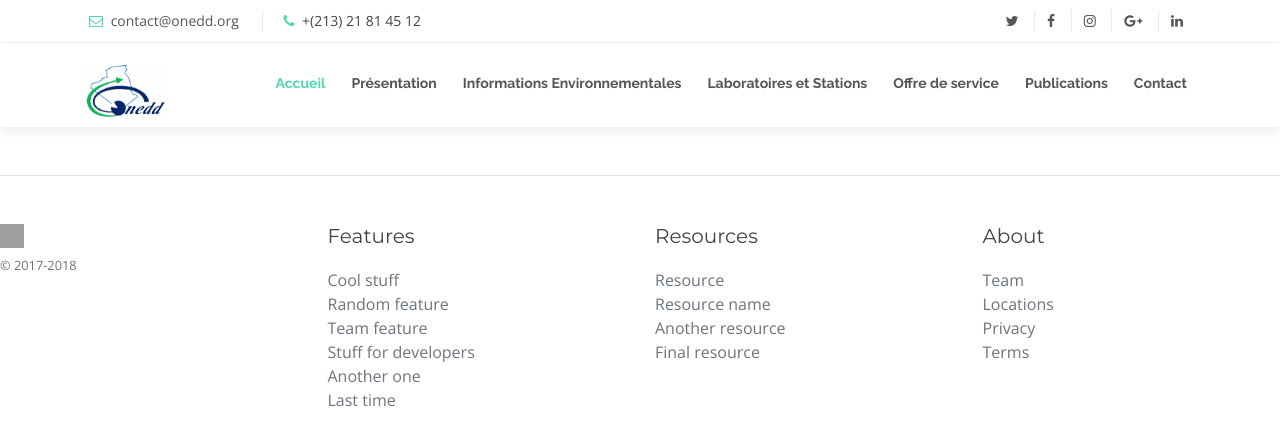
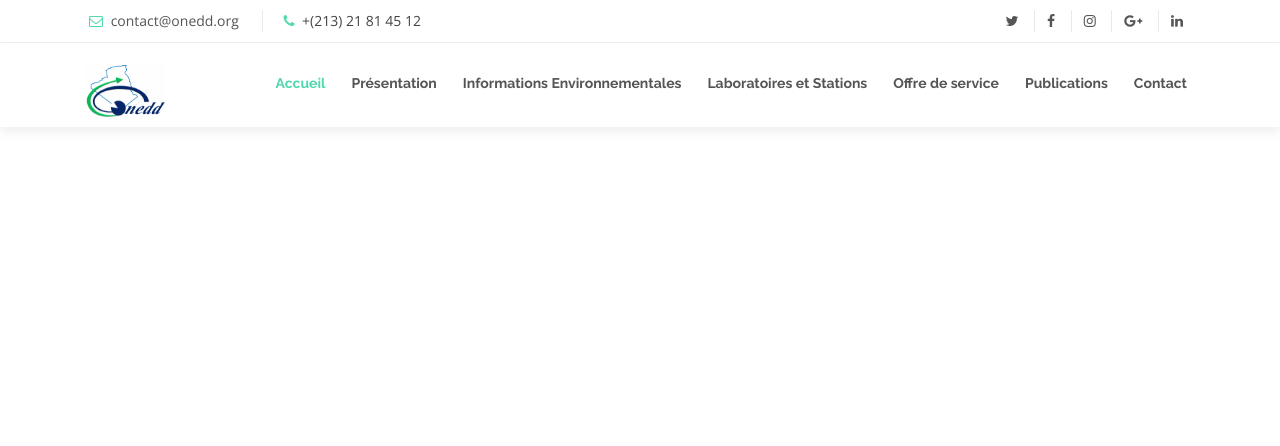
Before and after one commit to ihahachi/TemplateSiteONEDD, a plain HTML site: page index.html in a window 1280 px wide. Drawn offline with nearby package versions, Linux system fonts and the light colour scheme; grey boxes are pictures that could not be loaded.

Commit message:
supprimer le pied de page

```diff
--- a/index.html
+++ b/index.html
@@ -131,43 +131,7 @@
 
 
 
-      <footer class="pt-4 my-md-5 pt-md-5 border-top">
-        <div class="row">
-          <div class="col-12 col-md">
-            <img class="mb-2" src="https://getbootstrap.com/assets/brand/bootstrap-solid.svg" alt="" width="24" height="24">
-            <small class="d-block mb-3 text-muted">&copy; 2017-2018</small>
-          </div>
-          <div class="col-6 col-md">
-            <h5>Features</h5>
-            <ul class="list-unstyled text-small">
-              <li><a class="text-muted" href="#">Cool stuff</a></li>
-              <li><a class="text-muted" href="#">Random feature</a></li>
-              <li><a class="text-muted" href="#">Team feature</a></li>
-              <li><a class="text-muted" href="#">Stuff for developers</a></li>
-              <li><a class="text-muted" href="#">Another one</a></li>
-              <li><a class="text-muted" href="#">Last time</a></li>
-            </ul>
-          </div>
-          <div class="col-6 col-md">
-            <h5>Resources</h5>
-            <ul class="list-unstyled text-small">
-              <li><a class="text-muted" href="#">Resource</a></li>
-              <li><a class="text-muted" href="#">Resource name</a></li>
-              <li><a class="text-muted" href="#">Another resource</a></li>
-              <li><a class="text-muted" href="#">Final resource</a></li>
-            </ul>
-          </div>
-          <div class="col-6 col-md">
-            <h5>About</h5>
-            <ul class="list-unstyled text-small">
-              <li><a class="text-muted" href="#">Team</a></li>
-              <li><a class="text-muted" href="#">Locations</a></li>
-              <li><a class="text-muted" href="#">Privacy</a></li>
-              <li><a class="text-muted" href="#">Terms</a></li>
-            </ul>
-          </div>
-        </div>
-      </footer>
+
     </div>
 
 
```
